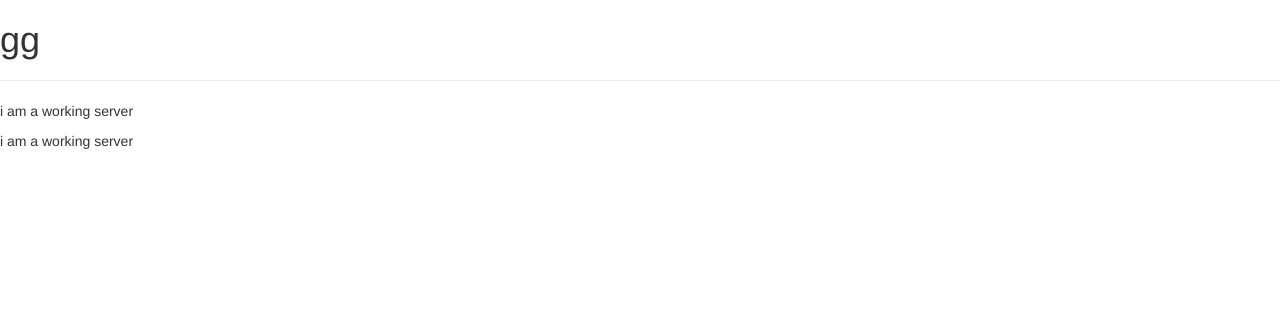
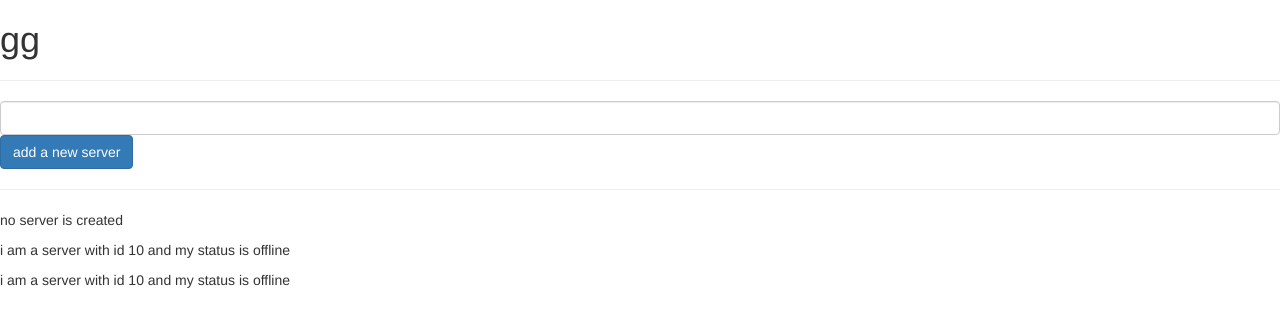
Before and after one commit to majed-ALotaibi/databinding, an Angular app: page / in a window 1280 px wide. Shown: the top 326 px of the page. Built offline with nearby package versions, Linux system fonts and the light colour scheme.

Commit message:
String proprty bindin + string interpulation + event binding

```diff
--- a/src/app/server/server.component.html
+++ b/src/app/server/server.component.html
@@ -1 +1 @@
-<p>i am a working server</p>
+<p>i am a {{"server"}} with id {{serverId}} and my status is {{getServerStatus()}}</p>
--- a/src/app/server/server.component.ts
+++ b/src/app/server/server.component.ts
@@ -5,11 +5,12 @@ import { Component, OnInit } from '@angular/core';
   templateUrl: './server.component.html',
   styleUrls: ['./server.component.css']
 })
-export class ServerComponent implements OnInit {
+export class ServerComponent {
 
-  constructor() { }
+  serverId:number = 10;
+  serverStatus:string = "offline";
 
-  ngOnInit(): void {
+  getServerStatus (){
+    return this.serverStatus;
   }
-
 }
--- a/src/app/servers/servers.component.html
+++ b/src/app/servers/servers.component.html
@@ -1,2 +1,10 @@
+
+<input type="text" class="form-control" (input) = "serverName($event)">
+<button class="btn btn-primary" [disabled] = "!allowNewServer" (click)="ServerCreathion()"> add a new server</button>
+<p> {{ NewServerName }}</p>
+<hr>
+
+
+<p>{{ ServerCreathionStatus }}</p>
 <app-server></app-server>
 <app-server></app-server>
--- a/src/app/servers/servers.component.ts
+++ b/src/app/servers/servers.component.ts
@@ -5,11 +5,25 @@ import { Component, OnInit } from '@angular/core';
   templateUrl: './servers.component.html',
   styleUrls: ['./servers.component.css']
 })
-export class ServersComponent implements OnInit {
+export class ServersComponent  {
 
-  constructor() { }
+allowNewServer = false;
 
-  ngOnInit(): void {
-  }
+constructor(){
+  setTimeout(() => {
+    this.allowNewServer = true ;
+  }, 2000);
+}
+ServerCreathionStatus:string = "no server is created";
+
+
+    ServerCreathion(){
+      this.ServerCreathionStatus = "a new server has been created";
+    }
+    NewServerName:string ="";
+    serverName(event: event){
+      console.log(event);
+      this.NewServerName = event.target.value;
+    }
 
 }
```
